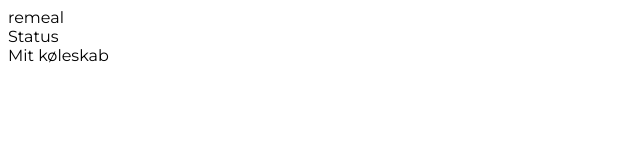
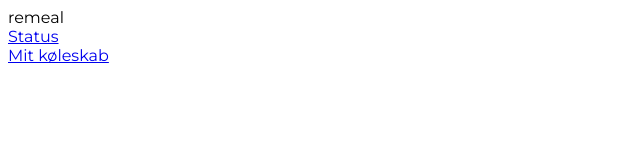
Before and after one commit to orc13a/remeal, a React (Create React App) app in the folder client/: page / in a window 1280 px wide. Shown: the top 160 px of the page, without its empty margins (0-640 px from the left). Built offline with nearby package versions, Linux system fonts and the light colour scheme.

Commit message:
router added

```diff
--- a/client/src/App.js
+++ b/client/src/App.js
@@ -1,13 +1,19 @@
 // import './App.css';
 import Navbar from './components/Navbar';
+import { BrowserRouter as Router, Route, Switch } from 'react-router-dom';
 
 // Dette er vores app og der som vil blive vist i din browser
 // Dette er et "root component"
 function App() {
   return (
-    <div>
-      <Navbar />
-    </div>
+    <Router>
+      <div className="authContentContainer">
+        <Navbar />
+        <div className="authContent">
+
+        </div>
+      </div>
+    </Router>
   );
 }
 
--- a/client/src/components/Navbar.js
+++ b/client/src/components/Navbar.js
@@ -1,4 +1,5 @@
 import React from 'react';
+import { Link } from 'react-router-dom';
 
 const NavBar = () => {
     return (
@@ -7,12 +8,16 @@
                 remeal
             </div>
             <div className="navButtonsContainer">
+                <Link to="/">
                     <div className="">
                         Status
                     </div>
+                </Link>
+                <Link to="/refrige">
                     <div className="navBtn">
                         Mit køleskab
                     </div>
+                </Link>
             </div>
             <div className="profilIconContainer">
                 <div className="profilIconUsername">
```
Lines whose indentation alone changed are shown as unchanged.
